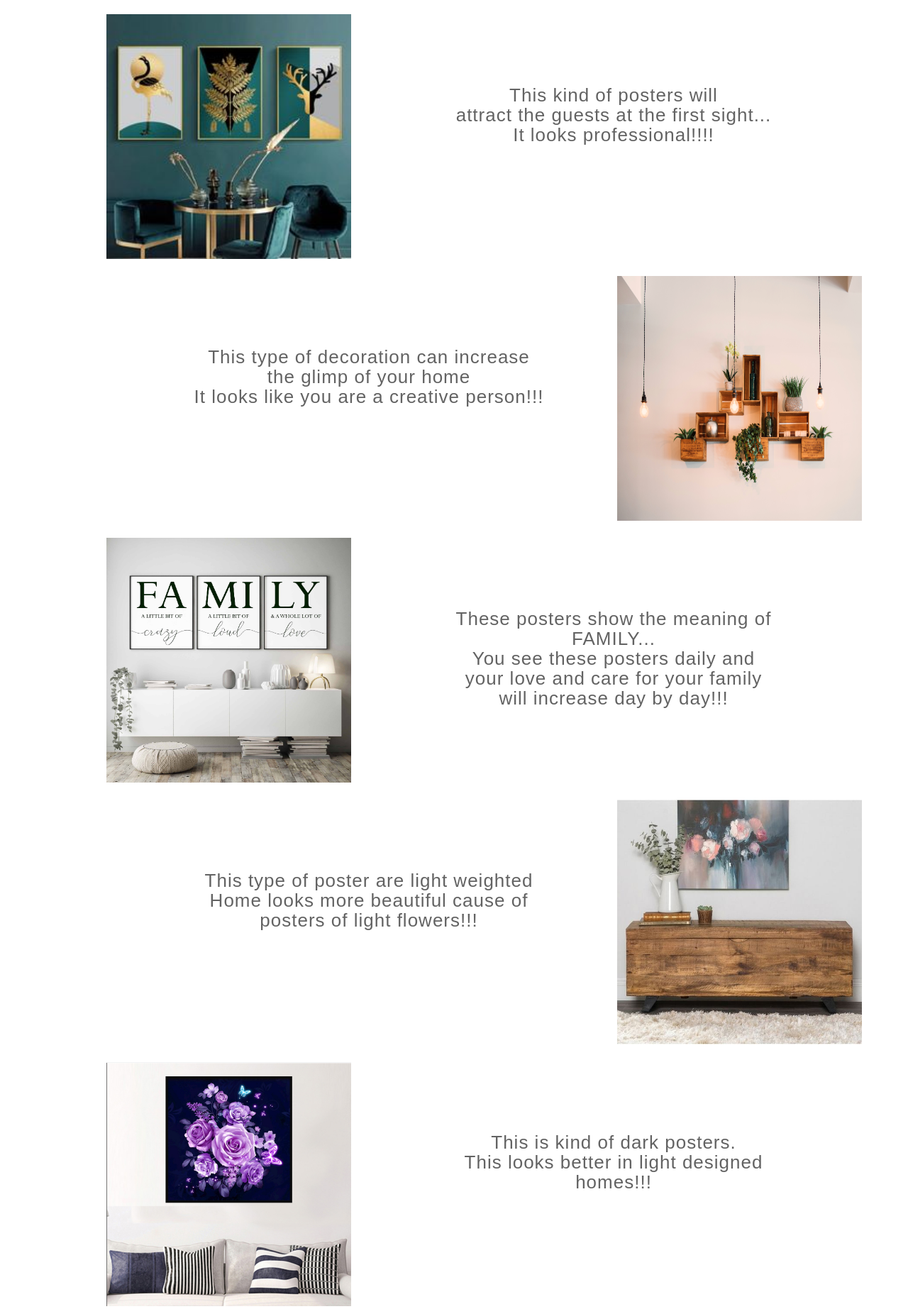
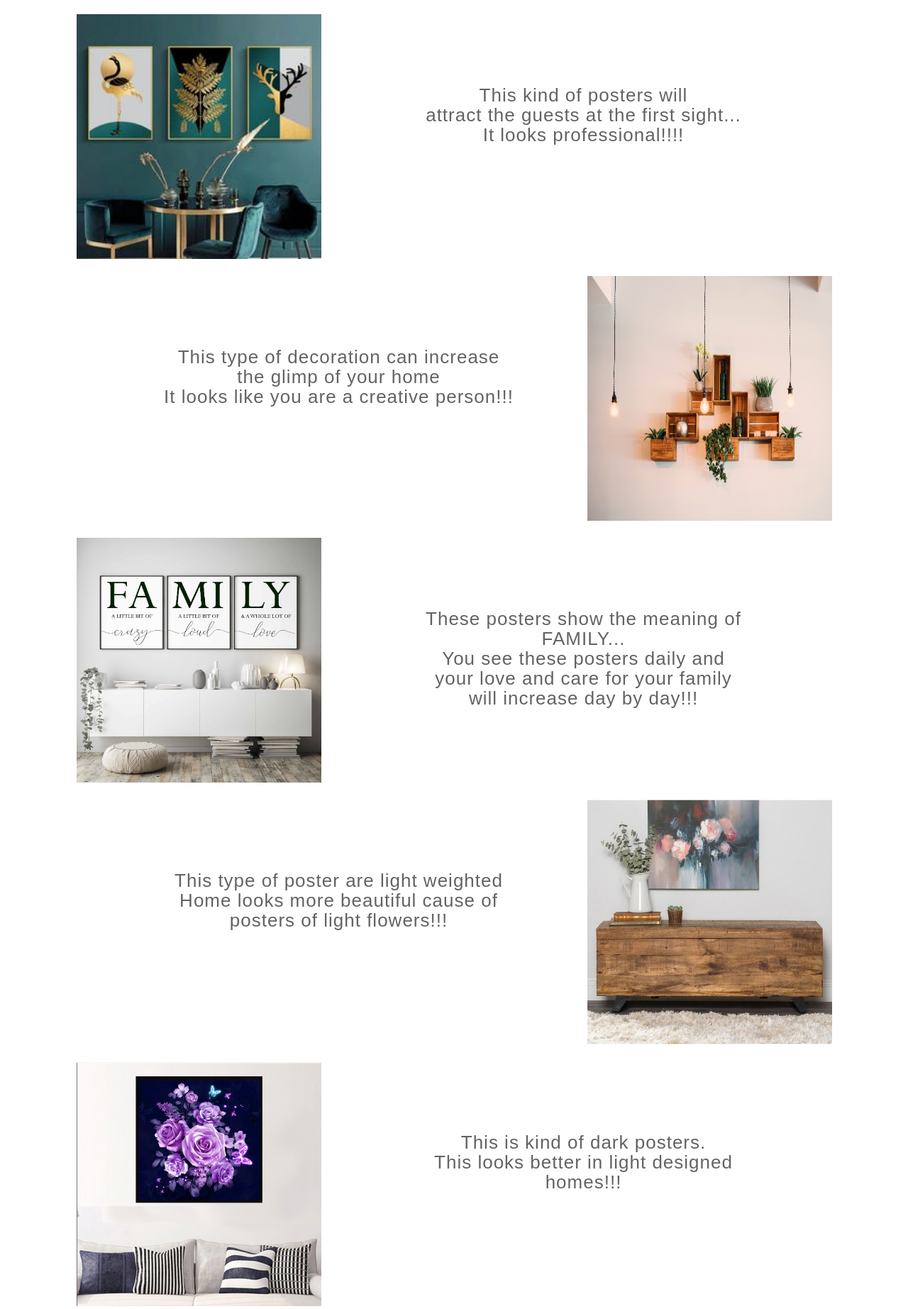
Before and after one commit to Ekta-Varsani/php, a PHP site: page /hall.html in a window 1280 px wide. Shown: the part 89-1934 px from the top of the page at 71% size. Run offline with PHP 8.4, Linux system fonts and the light colour scheme.

Commit message:
changes in css file

```diff
--- a/Home decore/css/style.css
+++ b/Home decore/css/style.css
@@ -85,12 +85,13 @@ body {
 
   margin-bottom: 15px;
   margin-top: 20px;
-
+  display: flex;
+  justify-content: center;
 
 }
 
 .sub_row {
-  margin-left: 150PX;
+/*margin-left: 150PX; */
 display: -webkit-box;
 display: -ms-flexbox;
 display: flex;
```
